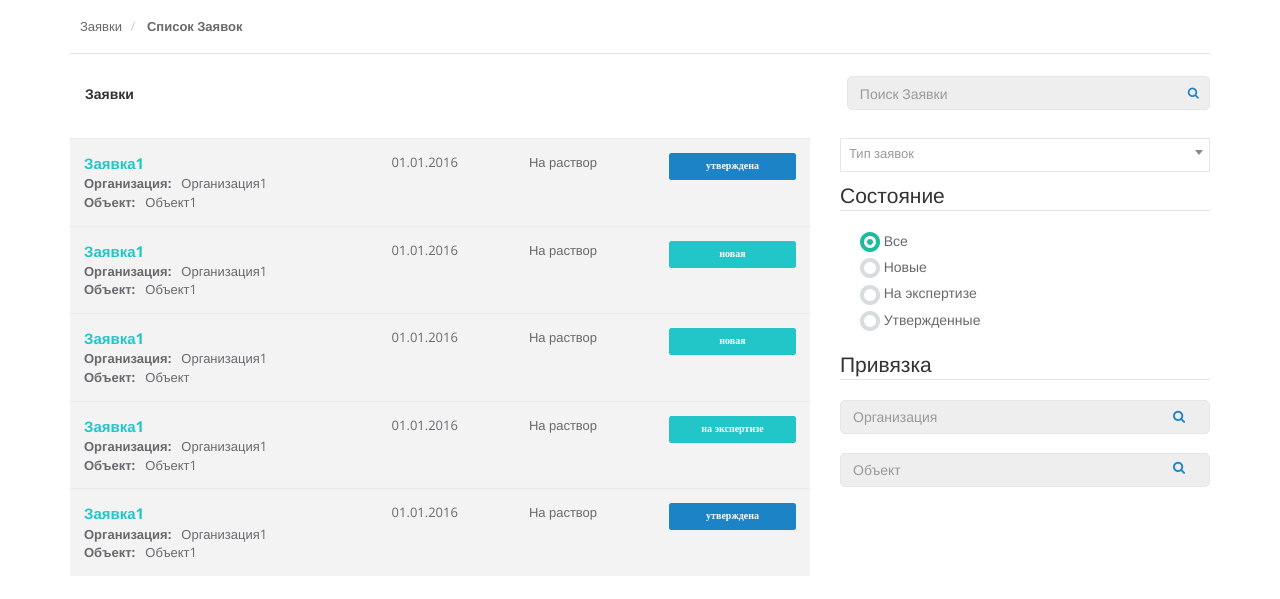
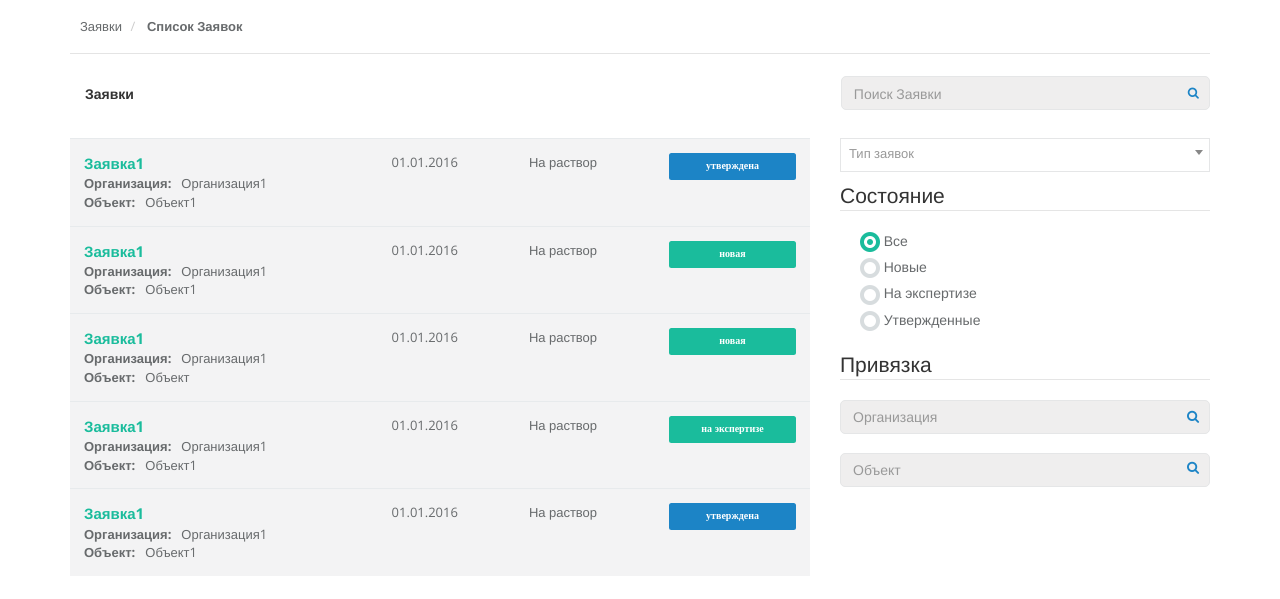
Before and after one commit to decore/project-request, a website: page requests.html in a window 1280 px wide. Drawn offline with nearby package versions, Linux system fonts and the light colour scheme.

Commit message:
fix color and serch

```diff
--- a/css/main.styl
+++ b/css/main.styl
@@ -29,7 +29,7 @@ body
 		color: #333333
 	.form
 		flex: 0 0 33%
-		padding-left: 13px
+		padding-left: 7px
 		vertical-align: middle
 		white-space: nowrap
 		position: relative
@@ -50,7 +50,7 @@ body
 .bg-grey
 	background-color: #f3f3f4
 	.name
-		color: #23c6c8
+		color: #1abc9c
 		font-size: 15px
 		&:hover
 			color: #ec7063
@@ -91,12 +91,12 @@ body
 		.icon-org
 			position: absolute
 			bottom: 22%
-			right: 25px
+			right: 11px
 			color: rgb(28, 132, 198)
 		.icon-obj
 			position: absolute
 			bottom: 8%
-			right: 25px
+			right: 11px
 			color: rgb(28, 132, 198)
 	input
 		border-radius: 5px
```
Also changed, not shown: css/main.css, css/style.css.
